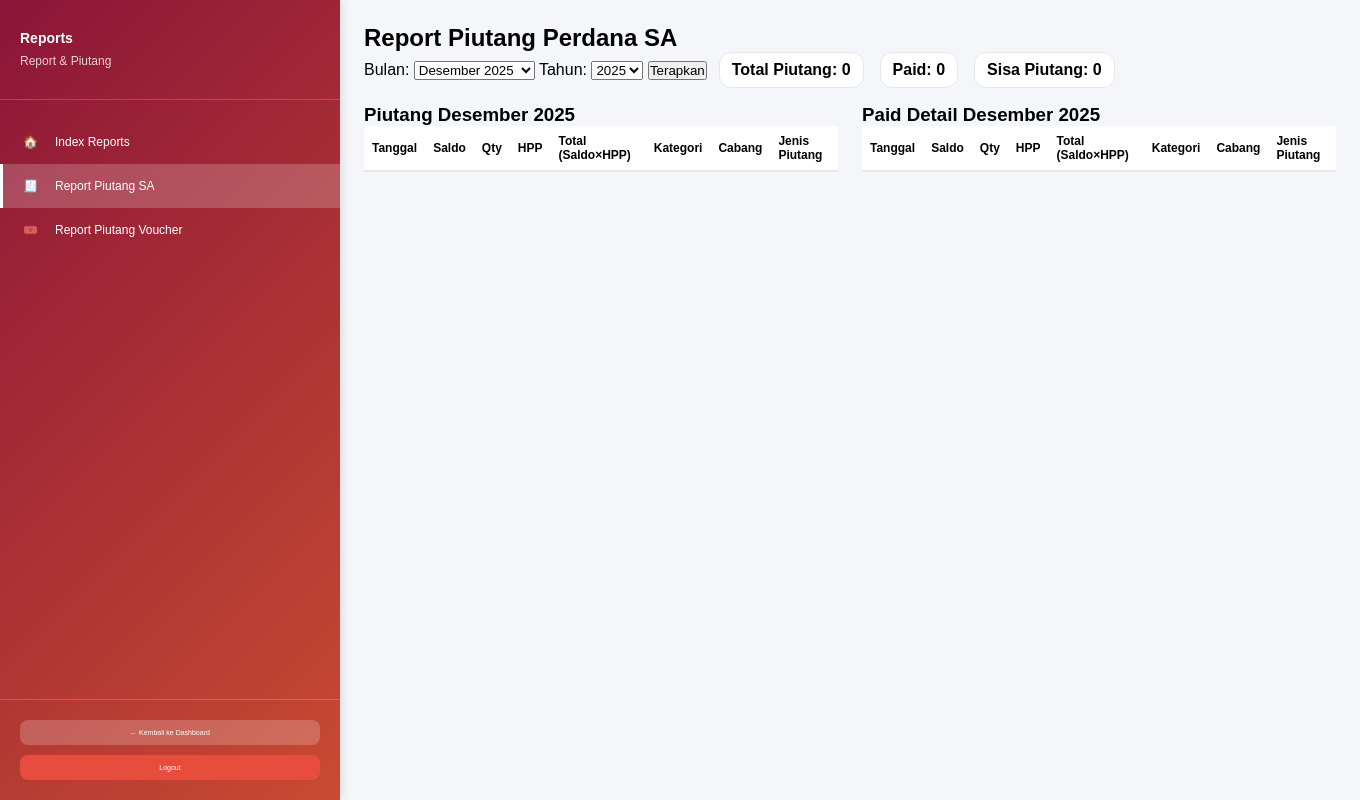
After one commit to rhudychandra/sintel-digital.idv2, a PHP site: page /modules/reports/report_piutang_sa.php in a window 1360 px wide. The commit adds this page. Run offline with PHP 8.4, Linux system fonts and the light colour scheme; data comes from the database, SQL or seed files in the repository; lists and menus that the app fills with data are empty.

Commit message:
penambahan report piutang pada module finance

```diff
--- /dev/null
+++ b/assets/css/reports.css
@@ -0,0 +1,16 @@
+/* Reports styling to match dashboard aesthetics */
+:root { --accent:#8B1538; --border:#e5e7eb; --bg:#ffffff; }
+
+.main-controls { display:flex; gap:12px; align-items:center; margin-bottom:10px; }
+.card-summary { display:flex; gap:16px; }
+.card-summary .pill { background:#fff; border:1px solid var(--border); border-radius:12px; padding:8px 12px; font-weight:600; }
+
+.report-grid { display:flex; gap:24px; margin-top:16px; }
+.report-grid h3 { font-size:14px; color:var(--accent); margin-bottom:8px; }
+
+.table { width:100%; border-collapse:collapse; font-size:12px; background:var(--bg); }
+.table thead th { background:#fff; color:#000; border-bottom:2px solid var(--border); padding:8px; text-align:left; }
+.table tbody td { border-bottom:1px solid var(--border); padding:6px 8px; }
+.table tbody tr:hover { background:#f8f9fb; }
+
+@media (max-width: 990px){ .report-grid{ flex-direction:column; } }
--- a/modules/finance/laporan_setoran_global.php
+++ b/modules/finance/laporan_setoran_global.php
@@ -265,7 +265,7 @@ function format_qty($qty) { return number_format((int)$qty, 0, ',', '.'); }
     </div>
 
     <section class="laporan-actions">
-        <a href="#" class="action-card" title="Report Piutang (Coming Soon)">
+        <a href="../reports/index.php" class="action-card" title="Report Piutang">
             <div class="action-inner">Report PIUTANG</div>
         </a>
         <a href="#" class="action-card" title="Report Stock & Transferan (Coming Soon)">
--- /dev/null
+++ b/modules/reports/report_piutang_sa.php
@@ -0,0 +1,266 @@
+<?php
+require_once __DIR__ . '/../../config/config.php';
+$user = getCurrentUser();
+// Dapatkan koneksi database menggunakan helper dari config
+$mysqli = getDBConnection();
+
+function h($s){return htmlspecialchars($s, ENT_QUOTES, 'UTF-8');}
+
+function indoMonthName($monthNumber){
+  $names = [
+    1=>'Januari',2=>'Februari',3=>'Maret',4=>'April',5=>'Mei',6=>'Juni',
+    7=>'Juli',8=>'Agustus',9=>'September',10=>'Oktober',11=>'November',12=>'Desember'
+  ];
+  return $names[(int)$monthNumber] ?? '';
+}
+
+function formatIndoMonthYear(DateTime $dt){
+  return indoMonthName((int)$dt->format('n')).' '.$dt->format('Y');
+}
+
+// Inputs
+// Month/year inputs
+$defaultMonth = date('m');
+$defaultYear = date('Y');
+$selectedYear = isset($_GET['year']) ? (int)$_GET['year'] : (int)$defaultYear;
+$month = isset($_GET['month']) ? $_GET['month'] : ($defaultYear.'-'.$defaultMonth); // format YYYY-MM
+list($y, $m) = explode('-', $month);
+// Override year if dropdown provided
+if ($selectedYear && (int)$y !== $selectedYear) { $y = (string)$selectedYear; }
+$startDate = sprintf('%04d-%02d-01', (int)$y, (int)$m);
+$endDate = date('Y-m-t', strtotime($startDate));
+
+// Warehouse cabang IDs (LLG=44, LHT=45)
+$warehouseIds = [44,45];
+$warehouseIn = implode(',', array_map('intval', $warehouseIds));
+
+// Summary totals
+// Piutang SA: sum pengajuan_stock.total_saldo for rs_type='sa' within month
+$summary = [
+  'total_piutang' => 0.0,
+  'total_paid' => 0.0,
+  'sisa_piutang' => 0.0,
+];
+
+// total piutang dari pengajuan SA bulan ini
+$q1 = $mysqli->prepare("SELECT COALESCE(SUM(total_saldo),0) FROM pengajuan_stock WHERE rs_type='sa' AND tanggal BETWEEN ? AND ?");
+$q1->bind_param('ss', $startDate, $endDate);
+$q1->execute();
+$q1->bind_result($totalPiutang);
+$q1->fetch();
+$q1->close();
+$summary['total_piutang'] = (float)$totalPiutang;
+
+// total paid dari laporan harian TAP pada bulan ini (setoran_harian)
+$q2 = $mysqli->prepare("SELECT COALESCE(SUM(total_setoran),0) FROM setoran_harian WHERE tanggal BETWEEN ? AND ?");
+$q2->bind_param('ss', $startDate, $endDate);
+$q2->execute();
+$q2->bind_result($totalPaid);
+$q2->fetch();
+$q2->close();
+$summary['total_paid'] = (float)$totalPaid;
+$summary['sisa_piutang'] = max(0, $summary['total_piutang'] - $summary['total_paid']);
+
+// Left table: from inventory stock masuk (only warehouses) UNION pengajuan SA/VF in month
+// Inventory masuk
+$inventoryRows = [];
+$sqlInv = "SELECT i.tanggal, p.nama_produk, i.jumlah AS qty, p.hpp_saldo AS hpp, (i.jumlah * p.hpp_saldo) AS total, p.kategori, c.nama_cabang, 'Stock Masuk' AS jenis
+           FROM inventory i
+           JOIN produk p ON p.produk_id = i.produk_id
+           JOIN cabang c ON c.cabang_id = i.cabang_id
+           WHERE i.tipe_transaksi='masuk'
+             AND i.cabang_id IN ($warehouseIn)
+             AND i.tanggal BETWEEN ? AND ?
+             AND p.nama_produk = 'Preload 3GB 30 Hari'
+             AND EXISTS (SELECT 1 FROM users u WHERE u.user_id = i.user_id AND u.role = 'finance')";
+$stmtInv = $mysqli->prepare($sqlInv);
+$stmtInv->bind_param('ss', $startDate, $endDate);
+$stmtInv->execute();
+$resInv = $stmtInv->get_result();
+while ($row = $resInv->fetch_assoc()) { $inventoryRows[] = $row; }
+$stmtInv->close();
+
+// Pengajuan SA/VF
+$pengajuanRows = [];
+$sqlPeng = "SELECT ps.tanggal, p.nama_produk, psi.qty, psi.harga AS hpp, (psi.qty * psi.harga) AS total, p.kategori, c.nama_cabang, CONCAT('Pengajuan ', UPPER(ps.rs_type)) AS jenis
+            FROM pengajuan_stock ps
+            JOIN pengajuan_stock_items psi ON psi.pengajuan_id = ps.id
+            JOIN produk p ON p.produk_id = psi.produk_id
+            JOIN cabang c ON c.cabang_id = ps.warehouse_id
+            JOIN outlet o ON o.outlet_id = ps.outlet_id
+            WHERE ps.tanggal BETWEEN ? AND ?
+              AND ps.rs_type = 'sa'
+              AND o.jenis_rs = 'RS Eksekusi SA'";
+$stmtPeng = $mysqli->prepare($sqlPeng);
+$stmtPeng->bind_param('ss', $startDate, $endDate);
+$stmtPeng->execute();
+$resPeng = $stmtPeng->get_result();
+while ($row = $resPeng->fetch_assoc()) { $pengajuanRows[] = $row; }
+$stmtPeng->close();
+
+$leftRows = array_merge($inventoryRows, $pengajuanRows);
+
+// Right table: paid detail from laporan harian TAP (setoran_harian)
+$paidRows = [];
+$sqlPaid = "SELECT sh.tanggal, sh.produk AS nama_produk, sh.qty, sh.harga_satuan AS hpp,
+                    (sh.qty*sh.harga_satuan) AS total, p2.kategori, sh.cabang AS nama_cabang, sh.reseller AS jenis
+            FROM setoran_harian sh
+            JOIN produk p2 ON p2.nama_produk = sh.produk
+            WHERE sh.tanggal BETWEEN ? AND ?
+              AND p2.kategori IN ('Perdana Internet Lite','Perdana Internet ByU')";
+$stmtPaid = $mysqli->prepare($sqlPaid);
+$stmtPaid->bind_param('ss', $startDate, $endDate);
+$stmtPaid->execute();
+$resPaid = $stmtPaid->get_result();
+while ($row = $resPaid->fetch_assoc()) { $paidRows[] = $row; }
+$stmtPaid->close();
+
+// Rendering dengan layout admin
+?><!DOCTYPE html>
+<html lang="id">
+<head>
+  <meta charset="UTF-8">
+  <meta name="viewport" content="width=device-width, initial-scale=1.0">
+  <title>Report Piutang SA</title>
+  <link rel="stylesheet" href="<?php echo BASE_PATH; ?>/assets/css/admin-styles.css">
+  <link rel="stylesheet" href="<?php echo BASE_PATH; ?>/assets/css/reports.css">
+</head>
+<body class="admin-page">
+  <div class="admin-container">
+    <aside class="admin-sidebar">
+      <div class="sidebar-header">
+        <h2>Reports</h2>
+        <p><?php echo htmlspecialchars($user['full_name'] ?? ''); ?></p>
+        <small style="opacity:0.8;font-size:12px;">Report & Piutang</small>
+      </div>
+      <nav class="sidebar-nav">
+        <a href="index.php" class="nav-item"><span class="nav-icon">🏠</span><span>Index Reports</span></a>
+        <a href="report_piutang_sa.php" class="nav-item active"><span class="nav-icon">🧾</span><span>Report Piutang SA</span></a>
+        <a href="report_piutang_voucher.php" class="nav-item"><span class="nav-icon">🎟️</span><span>Report Piutang Voucher</span></a>
+      </nav>
+      <div class="sidebar-footer">
+        <a href="<?php echo BASE_PATH; ?>/dashboard" class="btn-back">← Kembali ke Dashboard</a>
+        <a href="<?php echo BASE_PATH; ?>/logout" class="btn-logout">Logout</a>
+      </div>
+    </aside>
+
+    <main style="flex:1;margin-left:340px;padding:24px;">
+      <h2>Report Piutang Perdana SA</h2>
+      <div class="main-controls">
+        <form method="get">
+          <?php
+            // Build dropdown of last 12 months including current
+            $options = [];
+            $cur = new DateTime($startDate);
+            for ($i=0; $i<12; $i++) {
+              $optMonth = $cur->format('Y-m');
+              $label = formatIndoMonthYear($cur);
+              $selected = ($optMonth === $month) ? 'selected' : '';
+              $options[] = "<option value='".h($optMonth)."' $selected>".h($label)."</option>";
+              $cur->modify('-1 month');
+            }
+          ?>
+          <label>Bulan:
+            <select name="month">
+              <?php echo implode('', $options); ?>
+            </select>
+          </label>
+          <?php
+            // Year dropdown: current year and previous 4 years
+            $yearOpts = [];
+            for ($yy = (int)date('Y'); $yy >= (int)date('Y')-4; $yy--) {
+              $sel = ($yy === $selectedYear) ? 'selected' : '';
+              $yearOpts[] = "<option value='".$yy."' $sel>".$yy."</option>";
+            }
+          ?>
+          <label>Tahun:
+            <select name="year">
+              <?php echo implode('', $yearOpts); ?>
+            </select>
+          </label>
+          <button type="submit">Terapkan</button>
+        </form>
+        <div class="card-summary">
+          <div class="pill">Total Piutang: <?php echo number_format($summary['total_piutang'],0,',','.'); ?></div>
+          <div class="pill">Paid: <?php echo number_format($summary['total_paid'],0,',','.'); ?></div>
+          <div class="pill">Sisa Piutang: <?php echo number_format($summary['sisa_piutang'],0,',','.'); ?></div>
+        </div>
+      </div>
+
+      <div style="display:flex; gap:24px; margin-top:16px;">
+        <div style="flex:1;">
+          <?php $headingDate = new DateTime($startDate); ?>
+          <h3>Piutang <?php echo h(formatIndoMonthYear($headingDate)); ?></h3>
+          <table class="table" cellspacing="0" cellpadding="6">
+            <thead>
+              <tr>
+                <th>Tanggal</th><th>Saldo</th><th>Qty</th><th>HPP</th><th>Total (Saldo×HPP)</th><th>Kategori</th><th>Cabang</th><th>Jenis Piutang</th>
+              </tr>
+            </thead>
+            <tbody>
+              <?php foreach ($leftRows as $r): ?>
+                <?php
+                  $tanggal = h($r['tanggal']);
+                  $saldo = h($r['nama_produk']);
+                  $qty = (int)$r['qty'];
+                  $hpp = (float)$r['hpp'];
+                  $total = (float)$r['total'];
+                  $kategori = h($r['kategori']);
+                  $cabang = h($r['nama_cabang']);
+                  $jenis = h($r['jenis']);
+                ?>
+                <tr>
+                  <td><?php echo $tanggal; ?></td>
+                  <td><?php echo $saldo; ?></td>
+                  <td><?php echo number_format($qty,0,',','.'); ?></td>
+                  <td><?php echo number_format($hpp,2,',','.'); ?></td>
+                  <td><?php echo number_format($total,2,',','.'); ?></td>
+                  <td><?php echo $kategori; ?></td>
+                  <td><?php echo $cabang; ?></td>
+                  <td><?php echo $jenis; ?></td>
+                </tr>
+              <?php endforeach; ?>
+            </tbody>
+          </table>
+        </div>
+
+        <div style="flex:1;">
+          <h3>Paid Detail <?php echo h(formatIndoMonthYear($headingDate)); ?></h3>
+          <table class="table" cellspacing="0" cellpadding="6">
+            <thead>
+              <tr>
+                <th>Tanggal</th><th>Saldo</th><th>Qty</th><th>HPP</th><th>Total (Saldo×HPP)</th><th>Kategori</th><th>Cabang</th><th>Jenis Piutang</th>
+              </tr>
+            </thead>
+            <tbody>
+              <?php foreach ($paidRows as $r): ?>
+                <?php
+                  $tanggal = h($r['tanggal']);
+                  $saldo = h($r['nama_produk']);
+                  $qty = (int)$r['qty'];
+                  $hpp = (float)$r['hpp'];
+                  $total = (float)$r['total'];
+                  $kategori = h($r['kategori'] ?? '');
+                  $cabang = h($r['nama_cabang']);
+                  $jenis = h($r['jenis']);
+                ?>
+                <tr>
+                  <td><?php echo $tanggal; ?></td>
+                  <td><?php echo $saldo; ?></td>
+                  <td><?php echo number_format($qty,0,',','.'); ?></td>
+                  <td><?php echo number_format($hpp,2,',','.'); ?></td>
+                  <td><?php echo number_format($total,2,',','.'); ?></td>
+                  <td><?php echo $kategori; ?></td>
+                  <td><?php echo $cabang; ?></td>
+                  <td><?php echo $jenis; ?></td>
+                </tr>
+              <?php endforeach; ?>
+            </tbody>
+          </table>
+        </div>
+      </div>
+
+    </main>
+  </div>
+</body>
+</html>
```
Also changed, not shown: modules/reports/index.php (added, +36 -0 lines), modules/reports/report_piutang_voucher.php (added, +252 -0 lines), assets/images/evidence/evidence_20251202_220207_9_a22466a3.jpg (added), database/migrations/20251203_add_indexes.sql (added).
